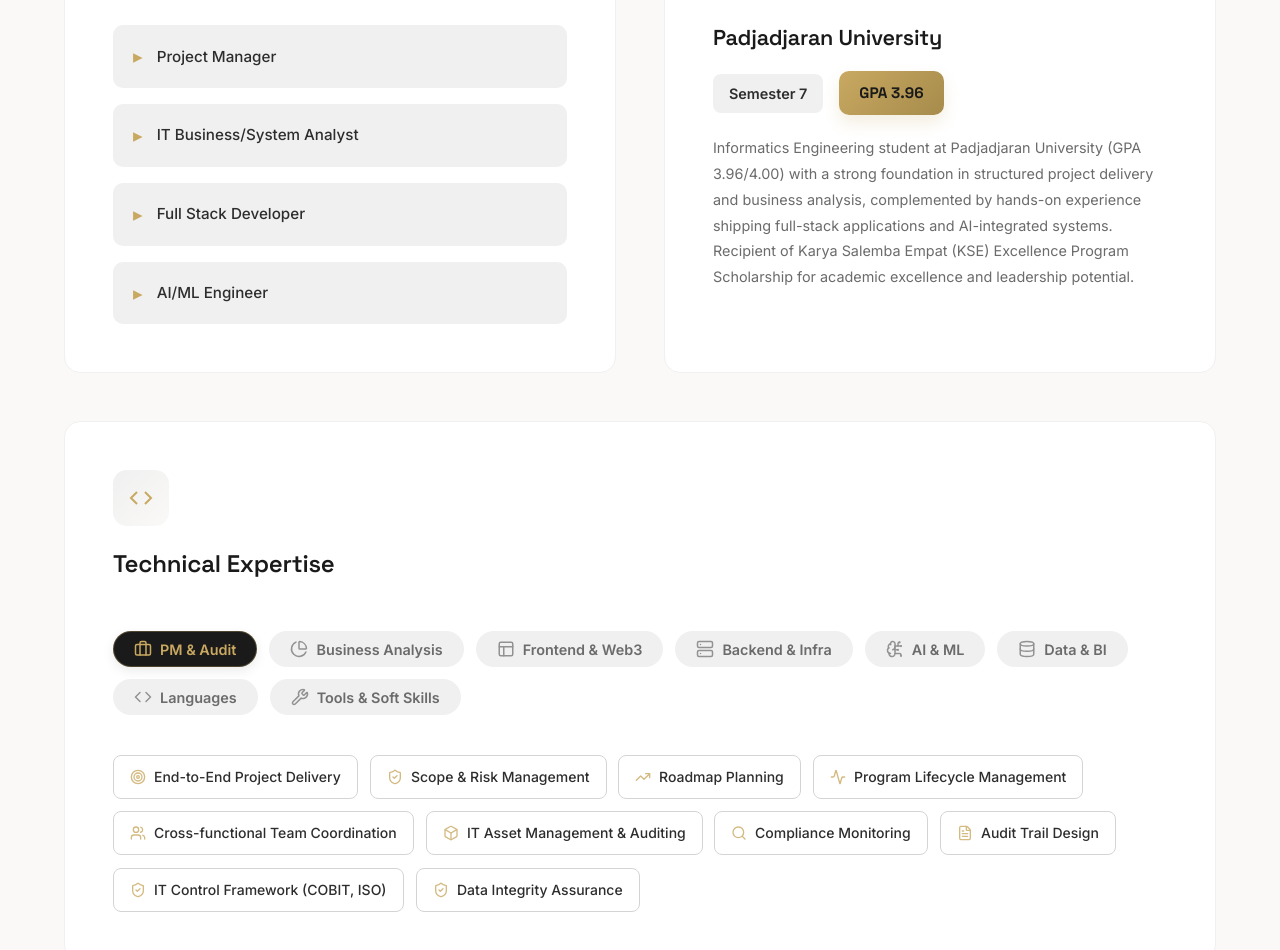
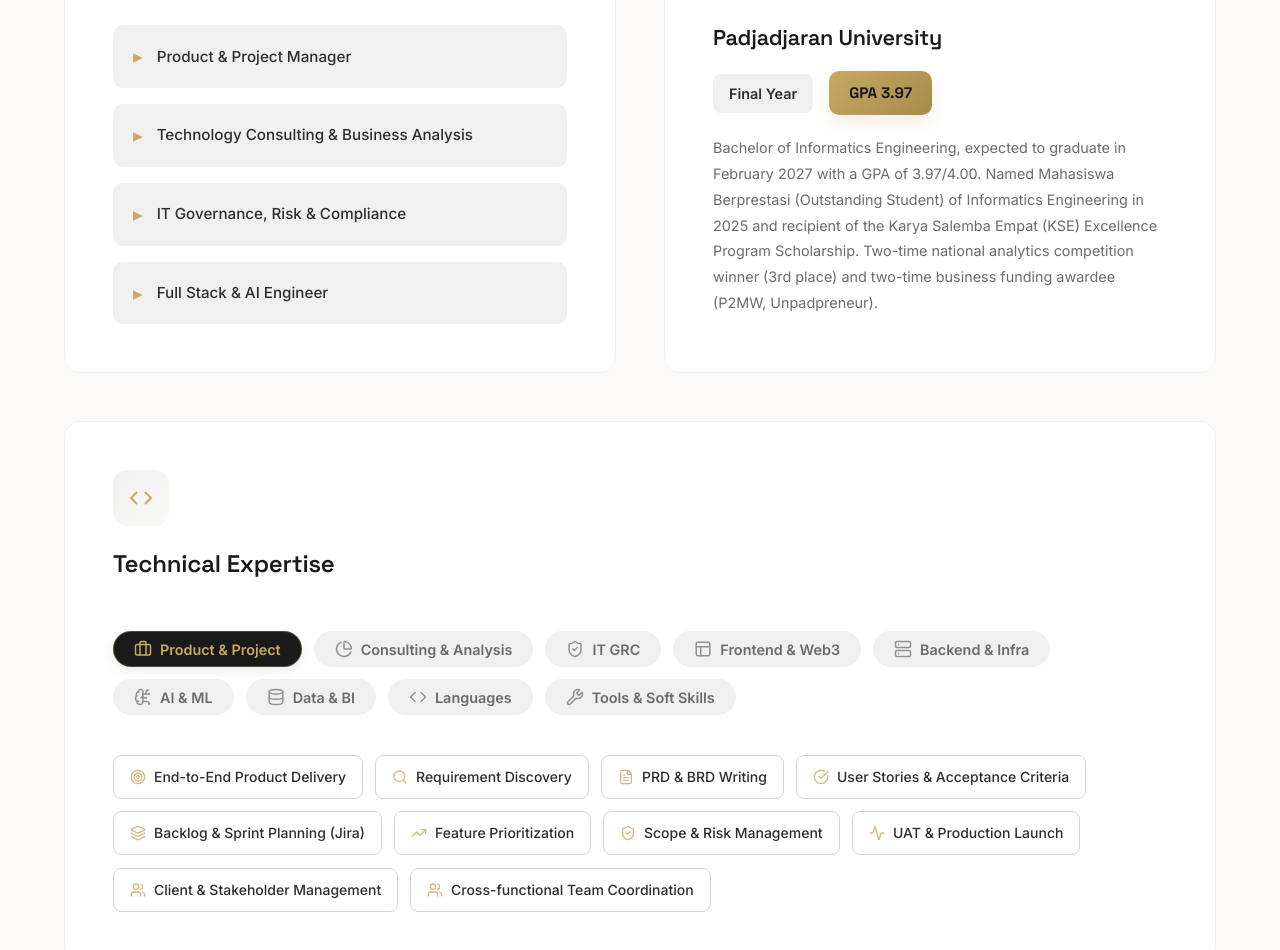
Before and after one commit to hdans/portofolio, a React (Vite) app: page / in a window 1280 px wide. Shown: the part 1800-2750 px from the top of the page. Built offline with nearby package versions, Linux system fonts and the light colour scheme.

Commit message:
Feat Data

```diff
--- a/src/components/dashboard/BentoDashboard.css
+++ b/src/components/dashboard/BentoDashboard.css
@@ -36,8 +36,7 @@
 /* Base Spans */
 .intro-card { grid-column: span 2; grid-row: span 2; justify-content: center; }
 .photo-card { grid-column: span 1; grid-row: span 2; padding: 0; overflow: hidden; }
-.socials-card { grid-column: span 1; grid-row: span 1; }
-.cv-card { grid-column: span 1; grid-row: span 1; justify-content: center; align-items: center; cursor: pointer; text-decoration: none;}
+.socials-card { grid-column: span 1; grid-row: span 2; }
 
 /* Wide Content Cards (Extended Bento) */
 .about-card { grid-column: span 4; grid-row: span 1; justify-content: center; }
@@ -180,7 +179,6 @@
   .photo-card,
   .about-card,
   .stack-card,
-  .cv-card,
   .contact-card,
   .project-card-horizontal {
     grid-column: span 1 !important;
--- a/src/components/hero/HeroSection.css
+++ b/src/components/hero/HeroSection.css
@@ -281,84 +281,3 @@
     bottom: 2rem;
   }
 }
-
-/* CV Button Styling */
-.hero-cta-cv {
-  background-color: transparent;
-  color: var(--color-white, #ffffff);
-  border: 1px solid var(--color-accent, #c9a962);
-}
-
-.hero-cta-cv:hover {
-  background-color: var(--color-accent, #c9a962);
-  color: var(--color-black, #1a1a1a);
-  transform: translateY(-2px);
-}
-
-/* CV Modal Content */
-.cv-modal-content {
-  display: flex;
-  flex-direction: column;
-  gap: 1.5rem;
-}
-
-.cv-modal-title {
-  font-family: var(--font-heading);
-  font-size: 1.75rem;
-  font-weight: 500;
-  color: var(--color-black, #1a1a1a);
-  margin: 0;
-}
-
-.cv-pdf-container {
-  width: 100%;
-  height: 60vh;
-  min-height: 400px;
-  border-radius: 8px;
-  overflow: hidden;
-  background-color: var(--color-light-gray, #f0f0f0);
-  border: 1px solid var(--color-silver, #d4d4d4);
-}
-
-.cv-pdf-viewer {
-  width: 100%;
-  height: 100%;
-  border: none;
-}
-
-.cv-download-btn {
-  display: inline-flex;
-  align-items: center;
-  justify-content: center;
-  gap: 8px;
-  padding: 0.875rem 1.5rem;
-  font-family: var(--font-body);
-  font-size: 0.95rem;
-  font-weight: 500;
-  letter-spacing: 0.02em;
-  border-radius: 50px;
-  background-color: var(--color-black, #1a1a1a);
-  color: var(--color-white, #ffffff);
-  border: 2px solid var(--color-black, #1a1a1a);
-  transition: all 0.3s ease;
-  cursor: none !important;
-  align-self: flex-start;
-}
-
-.cv-download-btn:hover {
-  background-color: var(--color-accent, #c9a962);
-  border-color: var(--color-accent, #c9a962);
-  color: var(--color-black, #1a1a1a);
-  transform: translateY(-2px);
-}
-
-@media (max-width: 768px) {
-  .cv-pdf-container {
-    height: 50vh;
-    min-height: 300px;
-  }
-
-  .cv-download-btn {
-    align-self: stretch;
-  }
-}
--- a/src/components/hero/HeroSection.jsx
+++ b/src/components/hero/HeroSection.jsx
@@ -1,19 +1,14 @@
-import { useState } from 'react';
 import { motion } from 'framer-motion';
-import Modal from '../common/Modal';
 import TypeWriter from '../common/TypeWriter';
 import '../common/TypeWriter.css';
 import './HeroSection.css';
-import cvPdf from '../../assets/pdf/Consulting CV - Danish Rahadian.pdf';
 
 const HeroSection = () => {
-  const [isCvModalOpen, setIsCvModalOpen] = useState(false);
-
   const roles = [
-    'Project Manager',
-    'IT Business/System Analyst',
-    'Full Stack Developer',
-    'AI/ML Engineer',
+    'Product & Project Manager',
+    'Technology Consulting & Business Analysis',
+    'IT Governance, Risk & Compliance',
+    'Full Stack & AI Engineer',
   ];
 
   const containerVariants = {
@@ -80,20 +75,6 @@
           <a href="#about" className="hero-cta hero-cta-secondary" data-cursor-hover>
             About Me
           </a>
-          {/* <button
-            className="hero-cta hero-cta-cv"
-            onClick={() => setIsCvModalOpen(true)}
-            data-cursor-hover
-          >
-            <svg width="16" height="16" viewBox="0 0 24 24" fill="none" stroke="currentColor" strokeWidth="2">
-              <path d="M14 2H6a2 2 0 0 0-2 2v16a2 2 0 0 0 2 2h12a2 2 0 0 0 2-2V8z"/>
-              <polyline points="14 2 14 8 20 8"/>
-              <line x1="16" y1="13" x2="8" y2="13"/>
-              <line x1="16" y1="17" x2="8" y2="17"/>
-              <polyline points="10 9 9 9 8 9"/>
-            </svg>
-            View CV
-          </button> */}
         </motion.div>
       </motion.div>
 
@@ -106,33 +87,6 @@
         <span>Scroll</span>
         <div className="scroll-line"></div>
       </motion.div>
-
-      {/* CV Modal */}
-      <Modal isOpen={isCvModalOpen} onClose={() => setIsCvModalOpen(false)}>
-        <div className="cv-modal-content">
-          <h2 className="cv-modal-title">My CV</h2>
-          <div className="cv-pdf-container">
-            <iframe
-              src={cvPdf}
-              title="CV"
-              className="cv-pdf-viewer"
-            />
-          </div>
-          <a
-            href={cvPdf}
-            download="Danish_Rahadian_CV.pdf"
-            className="cv-download-btn"
-            data-cursor-hover
-          >
-            <svg width="16" height="16" viewBox="0 0 24 24" fill="none" stroke="currentColor" strokeWidth="2">
-              <path d="M21 15v4a2 2 0 0 1-2 2H5a2 2 0 0 1-2-2v-4"/>
-              <polyline points="7 10 12 15 17 10"/>
-              <line x1="12" y1="15" x2="12" y2="3"/>
-            </svg>
-            Download CV
-          </a>
-        </div>
-      </Modal>
     </section>
   );
 };
--- a/src/components/profile/ProfileSection.jsx
+++ b/src/components/profile/ProfileSection.jsx
@@ -110,7 +110,7 @@
                 <div className="education-content">
                   <h4 className="university-name">{profileData.education.university}</h4>
                   <div className="education-meta">
-                    <span className="meta-item">Semester {profileData.education.semester}</span>
+                    <span className="meta-item">{profileData.education.year}</span>
                     <span className="gpa-badge">
                       GPA {profileData.education.gpa}
                     </span>
--- a/src/data/experienceData.js
+++ b/src/data/experienceData.js
@@ -2,13 +2,38 @@
 import logoTI from '../assets/img/logo TI.jpg';
 import logoSundahub from '../assets/img/Logo Sundahub.jpg';
 import logoFIF from '../assets/img/FIF.png';
+import logoSeabank from '../assets/img/seabank.png';
+import logoUplift from '../assets/img/uplift.png';
 
 export const experienceData = [
+  {
+    id: 6,
+    institution: "Uplift Studio, Remote",
+    role: "Product Manager & Engineer (Part-time)",
+    duration: "Jul 2026 - Present",
+    logo: logoUplift,
+    description: `• Led end-to-end delivery of 4 client projects, from business problem discovery and requirement definition through development, UAT, and production launch; all four went live and one evolved into a SaaS offering.
+• Worked directly with business owners and operational managers on requirement discovery, solution scope, feature prioritization, and technical trade-offs.
+• Translated business requirements into 50+ user stories per project, backed by PRDs, BRDs, user flows, and acceptance criteria, and managed delivery through Jira.
+• Designed workflow automation that cut manual process flows by up to 85% and saved 4+ hours of daily operational work across client operations.
+• Led an AI-powered construction document solution that cut Bill of Quantity turnaround by 95%, from 5 days to 2 hours, and senior estimator effort by about 25%.`
+  },
+  {
+    id: 5,
+    institution: "PT Bank Seabank Indonesia (SeaBank), South Jakarta",
+    role: "IT Governance, Risk & Compliance Intern",
+    duration: "Aug 2026 - Present",
+    logo: logoSeabank,
+    description: `• Coordinated cross-functional IT governance initiatives across multiple directorates and divisions, aligning requirements, ownership, deliverables, and timelines with senior IT stakeholders.
+• Ran end-to-end IT policy review and update cycles against banking regulations and international frameworks (ISO, COBIT): gap analysis, stakeholder alignment, revision, and approval.
+• Reviewed business and product requirement documents during project planning, advising teams on governance, risk, and control considerations before implementation.
+• Coordinated regulatory and external audit deliverables, tracking requests, supporting evidence, and outstanding items through to completion.`
+  },
   {
     id: 1,
     institution: "PT Federal International Finance (FIFGROUP - Astra Group), South Jakarta",
     role: "IT Planning & Governance Analyst Intern",
-    duration: "Feb 2026 - Present",
+    duration: "Feb 2026 - Jul 2026",
     logo: logoFIF,
     description: `• Mapped and analyzed IT asset management processes across regional branches, identifying material cost discrepancies; coordinated remediation actions with internal IT teams.
 • Led the delivery of an automated ITIL documentation system integrating service tickets, ticket histories, and service catalogs; eliminated manual processes and improved compliance tracking accuracy by spotting hidden human errors.
--- a/src/data/profileData.js
+++ b/src/data/profileData.js
@@ -1,19 +1,19 @@
 export const profileData = {
   name: "Danish Rahadian",
   title: "Portfolio Danish Rahadian",
-  summary: `Informatics Engineering student at Padjadjaran University with proven experience leading cross-functional teams, translating business requirements into delivery roadmaps, and managing end-to-end project lifecycles. Equally comfortable shipping full-stack web applications from scratch to production using Next.js, React, FastAPI, and Node.js. Demonstrated ability to align stakeholder needs with technical scope, identify operational risks early, and drive measurable outcomes, from a profit-generating nationwide program to an enterprise IT governance initiative covering 400+ branches, to platforms with complex auth and payment flows and AI-integrated features.`,
+  summary: `Final-year Informatics Engineering student at Padjadjaran University (GPA 3.97/4.00) working where business problems meet technology. As a part-time Product Manager & Engineer at Uplift Studio, I have taken 4 client products from requirement discovery to production launch, including an AI solution that cut Bill of Quantity turnaround by 95%, from 5 days to 2 hours. Alongside that, I work in IT Governance, Risk & Compliance at SeaBank, coordinating policy, audit, and control work across multiple directorates. I turn messy business requirements into clear scope, delivery plans, and working software, and I can build the product myself with Next.js, React, Node.js, and FastAPI.`,
 
   roles: [
-    "Project Manager",
-    "IT Business/System Analyst",
-    "Full Stack Developer",
-    "AI/ML Engineer"
+    "Product & Project Manager",
+    "Technology Consulting & Business Analysis",
+    "IT Governance, Risk & Compliance",
+    "Full Stack & AI Engineer"
   ],
 
   education: {
     university: "Padjadjaran University",
-    semester: 7,
-    gpa: 3.96,
-    description: `Informatics Engineering student at Padjadjaran University (GPA 3.96/4.00) with a strong foundation in structured project delivery and business analysis, complemented by hands-on experience shipping full-stack applications and AI-integrated systems. Recipient of Karya Salemba Empat (KSE) Excellence Program Scholarship for academic excellence and leadership potential.`
+    year: "Final Year",
+    gpa: 3.97,
+    description: `Bachelor of Informatics Engineering, expected to graduate in February 2027 with a GPA of 3.97/4.00. Named Mahasiswa Berprestasi (Outstanding Student) of Informatics Engineering in 2025 and recipient of the Karya Salemba Empat (KSE) Excellence Program Scholarship. Two-time national analytics competition winner (3rd place) and two-time business funding awardee (P2MW, Unpadpreneur).`
   }
 };
--- a/src/data/skillsData.jsx
+++ b/src/data/skillsData.jsx
@@ -33,33 +33,50 @@
 export const skillsCategories = [
   {
     id: 'pm',
-    label: 'PM & Audit',
+    label: 'Product & Project',
     icon: <Briefcase size={18} />,
     skills: [
-      { name: "End-to-End Project Delivery", icon: <Target size={16} /> },
+      { name: "End-to-End Product Delivery", icon: <Target size={16} /> },
+      { name: "Requirement Discovery", icon: <Search size={16} /> },
+      { name: "PRD & BRD Writing", icon: <FileText size={16} /> },
+      { name: "User Stories & Acceptance Criteria", icon: <CheckCircle size={16} /> },
+      { name: "Backlog & Sprint Planning (Jira)", icon: <Layers size={16} /> },
+      { name: "Feature Prioritization", icon: <TrendingUp size={16} /> },
       { name: "Scope & Risk Management", icon: <ShieldCheck size={16} /> },
-      { name: "Roadmap Planning", icon: <TrendingUp size={16} /> },
-      { name: "Program Lifecycle Management", icon: <Activity size={16} /> },
-      { name: "Cross-functional Team Coordination", icon: <Users size={16} /> },
-      { name: "IT Asset Management & Auditing", icon: <Box size={16} /> },
-      { name: "Compliance Monitoring", icon: <Search size={16} /> },
-      { name: "Audit Trail Design", icon: <FileText size={16} /> },
-      { name: "IT Control Framework (COBIT, ISO)", icon: <ShieldCheck size={16} /> },
-      { name: "Data Integrity Assurance", icon: <ShieldCheck size={16} /> }
+      { name: "UAT & Production Launch", icon: <Activity size={16} /> },
+      { name: "Client & Stakeholder Management", icon: <Users size={16} /> },
+      { name: "Cross-functional Team Coordination", icon: <Users size={16} /> }
     ]
   },
   {
     id: 'ba',
-    label: 'Business Analysis',
+    label: 'Consulting & Analysis',
     icon: <PieChart size={18} />,
     skills: [
-      { name: "Requirements Elicitation", icon: <Search size={16} /> },
-      { name: "Business Process Mapping", icon: <Layers size={16} /> },
+      { name: "Business Process Analysis", icon: <Layers size={16} /> },
+      { name: "Process Improvement & Automation", icon: <Zap size={16} /> },
+      { name: "Solution Design", icon: <Target size={16} /> },
       { name: "Gap Analysis", icon: <Activity size={16} /> },
       { name: "Functional Specification Writing", icon: <FileText size={16} /> },
+      { name: "Technical Feasibility & Trade-offs", icon: <Settings size={16} /> },
       { name: "KPI/SLA Framework Design", icon: <BarChart size={16} /> },
-      { name: "Decision Support Design", icon: <PieChart size={16} /> },
-      { name: "Stakeholder Management", icon: <Users size={16} /> }
+      { name: "Decision Support Design", icon: <PieChart size={16} /> }
+    ]
+  },
+  {
+    id: 'grc',
+    label: 'IT GRC',
+    icon: <ShieldCheck size={18} />,
+    skills: [
+      { name: "Regulatory Gap Analysis", icon: <Search size={16} /> },
+      { name: "IT Policy Lifecycle Management", icon: <FileText size={16} /> },
+      { name: "User Access Review", icon: <Fingerprint size={16} /> },
+      { name: "IT Audit Support & Evidence Management", icon: <CheckCircle size={16} /> },
+      { name: "IT Control Frameworks (COBIT, ISO)", icon: <ShieldCheck size={16} /> },
+      { name: "Governance Review of BRDs & PRDs", icon: <FileText size={16} /> },
+      { name: "IT Asset Management & Auditing", icon: <Box size={16} /> },
+      { name: "Compliance Monitoring", icon: <Activity size={16} /> },
+      { name: "Remediation Tracking", icon: <Target size={16} /> }
     ]
   },
   {
@@ -84,16 +101,18 @@
     icon: <Server size={18} />,
     skills: [
       { name: "Node.js", icon: <TerminalSquare size={16} /> },
+      { name: "Express", icon: <Server size={16} /> },
       { name: "FastAPI", icon: <Zap size={16} /> },
       { name: "PostgreSQL", icon: <Database size={16} /> },
+      { name: "MongoDB", icon: <Database size={16} /> },
       { name: "Oracle DB", icon: <Database size={16} /> },
       { name: "Supabase", icon: <Cloud size={16} /> },
       { name: "RESTful API", icon: <Globe size={16} /> },
-      { name: "JWT Authentication", icon: <ShieldCheck size={16} /> },
+      { name: "JWT & Role-Based Access", icon: <ShieldCheck size={16} /> },
       { name: "Railway", icon: <Cloud size={16} /> },
       { name: "Vercel", icon: <Cloud size={16} /> },
       { name: "Zero Trust Architecture", icon: <ShieldCheck size={16} /> },
-      { name: "Payment Gateway", icon: <Globe size={16} /> }
+      { name: "Payment Gateway (Midtrans)", icon: <Globe size={16} /> }
     ]
   },
   {
@@ -101,7 +120,9 @@
     label: 'AI & ML',
     icon: <BrainCircuit size={18} />,
     skills: [
-      { name: "LLM Integration (Gemini)", icon: <BrainCircuit size={16} /> },
+      { name: "LLM Integration (Gemini, OpenAI)", icon: <BrainCircuit size={16} /> },
+      { name: "AI Document Processing", icon: <FileText size={16} /> },
+      { name: "AI Image Editing", icon: <Monitor size={16} /> },
       { name: "RAG Architecture", icon: <Layers size={16} /> },
       { name: "LightGBM", icon: <Cpu size={16} /> },
       { name: "XGBoost", icon: <Cpu size={16} /> },
@@ -154,6 +175,7 @@
     icon: <Wrench size={18} />,
     skills: [
       { name: "Git", icon: <TerminalSquare size={16} /> },
+      { name: "Jira", icon: <Layers size={16} /> },
       { name: "Jupyter Notebook", icon: <FileText size={16} /> },
       { name: "Postman", icon: <Globe size={16} /> },
       { name: "Excel", icon: <BarChart size={16} /> },
```
Also changed, not shown: src/components/dashboard/BentoDashboard.jsx (+1 -13 lines), src/assets/img/seabank.png (added), src/assets/img/uplift.png (added).
